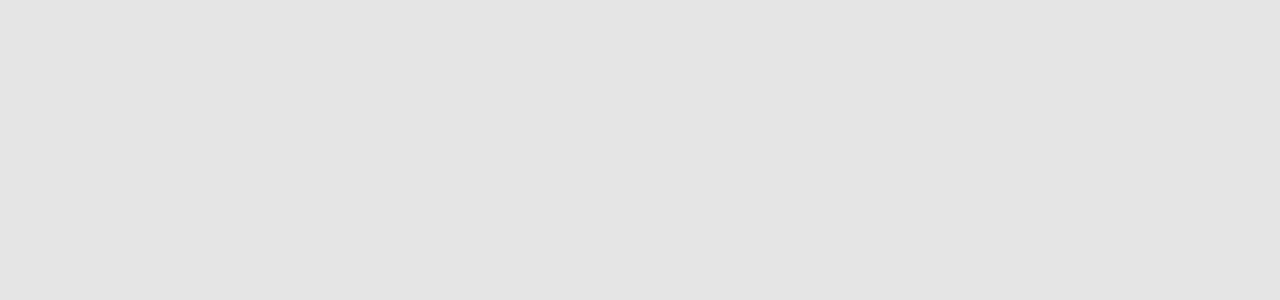
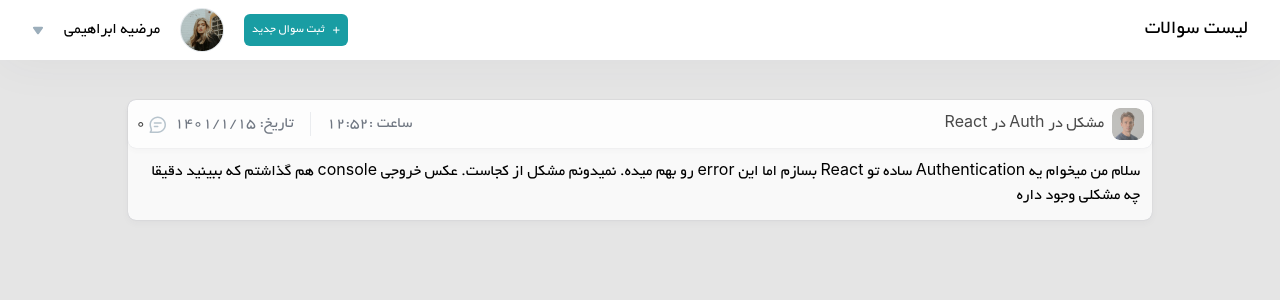
Before and after one commit to Mehrdadkf9/Dataak-developer-test, a React (Create React App) app: page /1 in a window 1280 px wide. Before the commit this address had no page. Shown: the top 300 px of the page. Built offline with nearby package versions, Linux system fonts and the light colour scheme; data requests are answered from the project's data file.

Commit message:
Add questionDetail page

```diff
--- a/src/App.js
+++ b/src/App.js
@@ -1,10 +1,12 @@
 import { Route, Routes } from "react-router-dom";
 import QuestionsPage from "./pages/QuestionsPage";
+import QuestionDetails from "./pages/QuestionDetails";
 
 function App() {
   return (
     <div dir="rtl">
       <Routes>
+        <Route path="/:id" element={<QuestionDetails />} />
         <Route path="/" exact element={<QuestionsPage />} />
       </Routes>
     </div>
--- a/src/api/api.js
+++ b/src/api/api.js
@@ -4,5 +4,7 @@ const SERVER = "http://localhost:3001";
 
 export const getQuestions = () => axios.get(`${SERVER}/posts`);
 
+export const getQuestionsDetail = (id) => axios.get(`${SERVER}/posts/${id}`);
+
 export const postQuestion = (question) =>
   axios.post(`${SERVER}/posts`, { ...question });
--- /dev/null
+++ b/src/pages/QuestionDetails.jsx
@@ -0,0 +1,32 @@
+import React, { useEffect, useState } from "react";
+import Card from "../components/cards/Card";
+import TopBar from "../components/topBar/TopBar";
+import withRouter from "../components/withRouter/WithRouter";
+import { getQuestionsDetail } from "./../api/api";
+
+const QuestionDetails = ({ router }) => {
+  const [question, setQuestion] = useState({});
+  const questionDetailId = router.params.id;
+
+  useEffect(() => {
+    getQuestionsDetail(questionDetailId).then((res) => setQuestion(res.data));
+  }, []);
+
+  return (
+    <div>
+      <TopBar />
+      <div className="flex flex-col justify-center items-center mt-10">
+        <div className="w-4/5">
+          <div
+            key={question.id}
+            className="shadow-modal bg-dataakWhite rounded-lg mb-5"
+          >
+            <Card question={question} />
+          </div>
+        </div>
+      </div>
+    </div>
+  );
+};
+
+export default withRouter(QuestionDetails);
```
